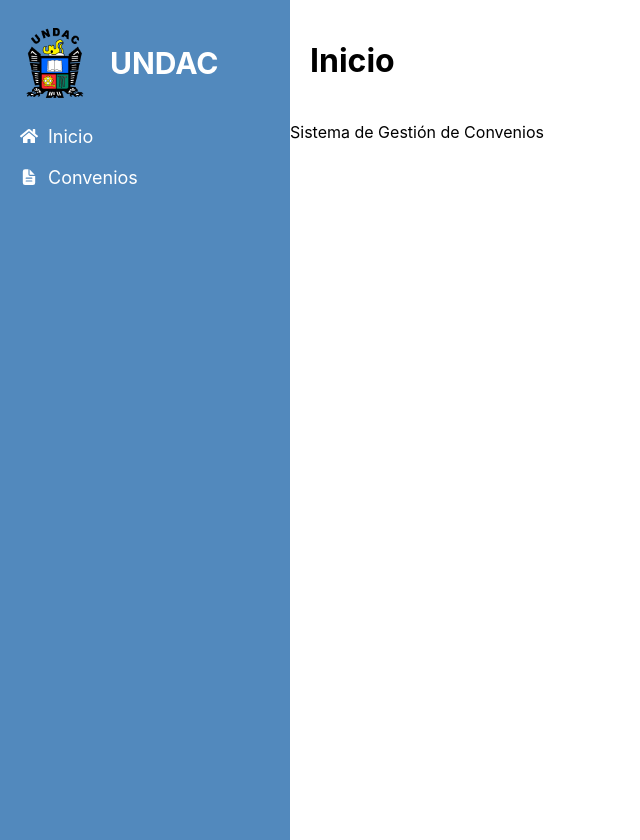
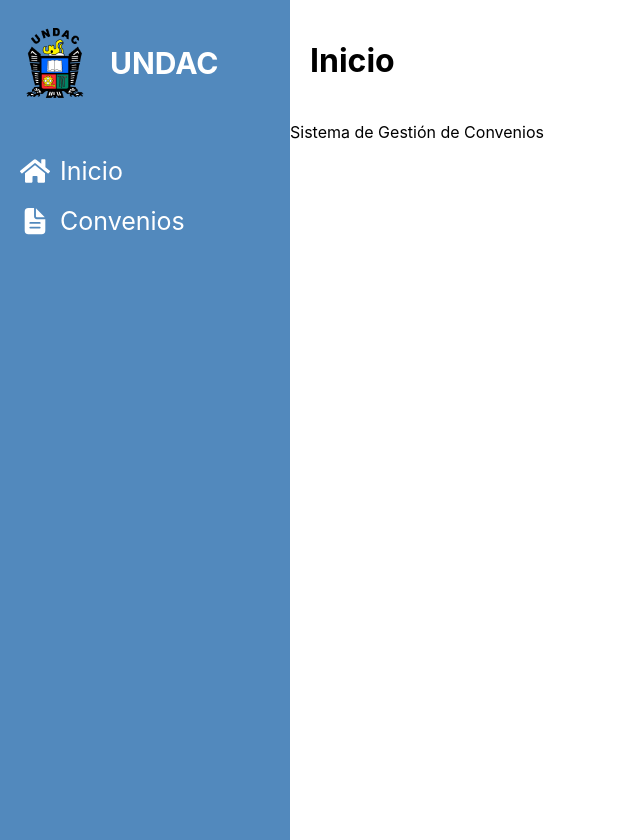
Before and after one commit to BritneyRS/Sistema_Undac, a React (Create React App) app: page / in a window 1280 px wide. Shown: the whole page, without its empty margins (0-640 px from the left). Built offline with nearby package versions, Linux system fonts and the light colour scheme.

Commit message:
modificaciones 2

```diff
--- a/src/Styles/style.css
+++ b/src/Styles/style.css
@@ -13,6 +13,7 @@
 .sidebar ul{
   list-style:none;
   padding:0;
+  margin-top:50px
 }
 
 .sidebar a{
@@ -23,7 +24,10 @@
    align-items:center;
    gap:10px;
 
-   font-size:18px;
+   font-size:25px;
+}
+.sidebar a svg{
+   font-size:30px;
 }
 
 .sidebar li{
```
